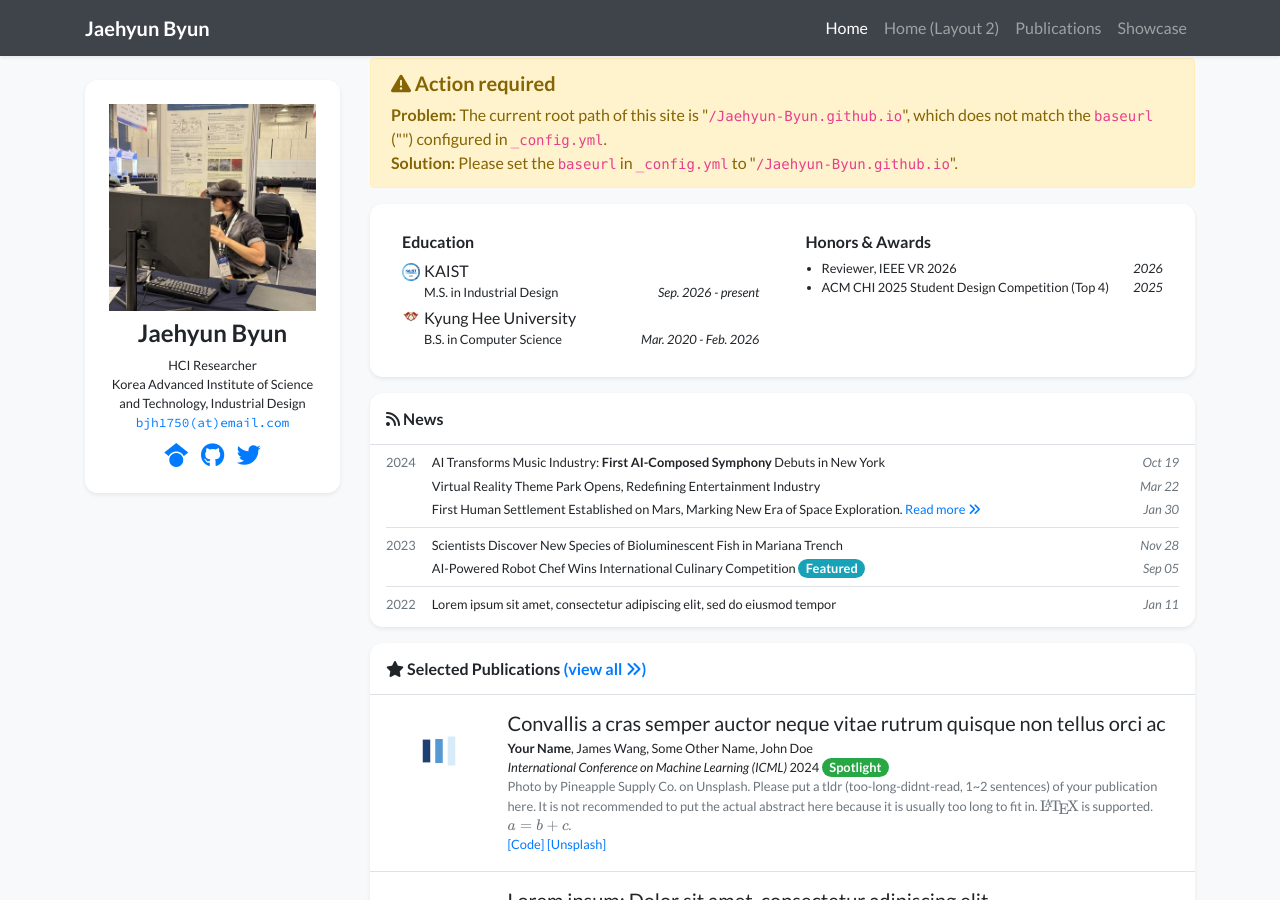
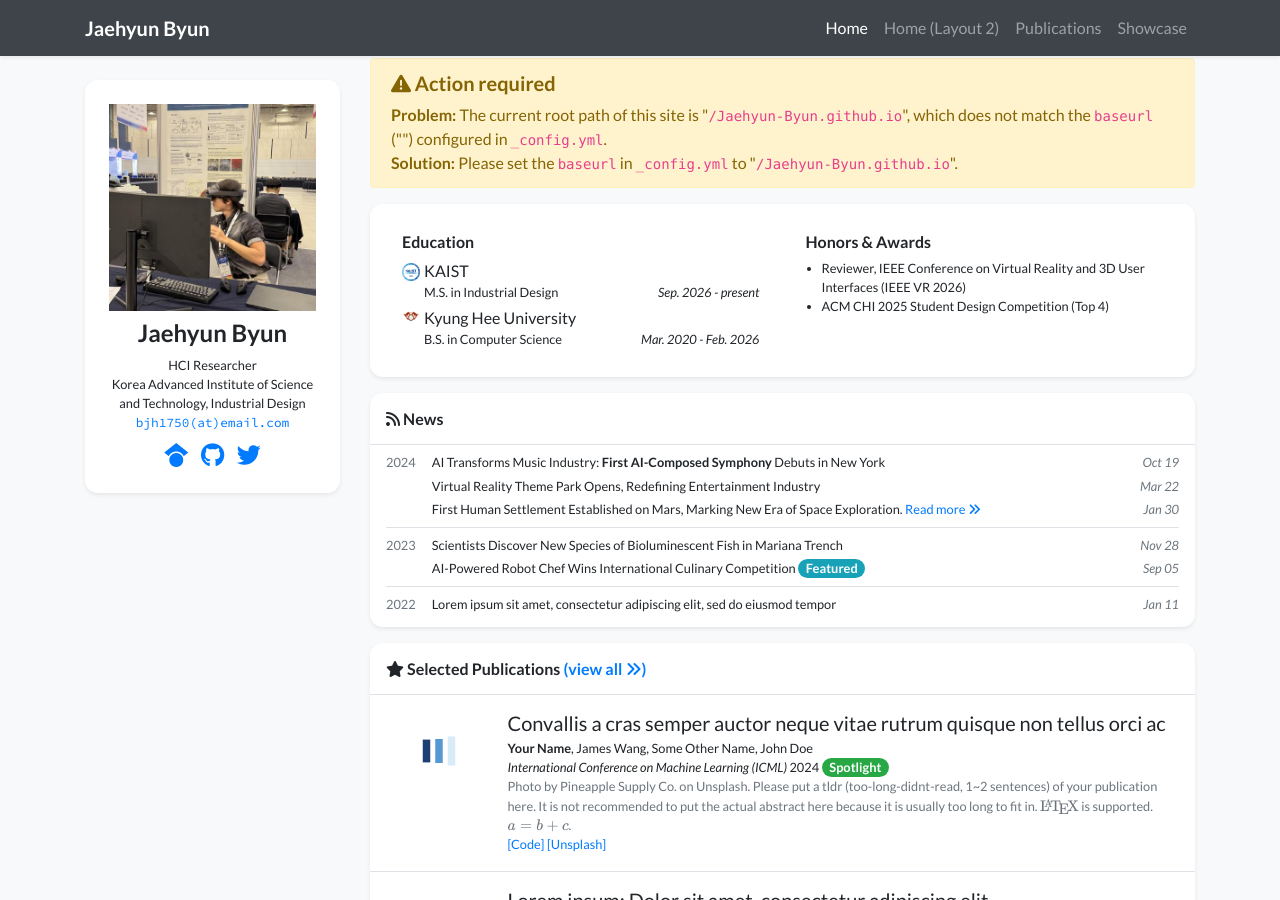
Before and after one commit to Jaehyun-Byun/Jaehyun-Byun.github.io, a Jekyll site: the page built from index.html, in a window 1280 px wide and 900 px high, scrolled down 328 px. Built offline with Jekyll 4.4.1, drawn with Linux system fonts in a browser that asks for light colours; nearby versions of some CDN libraries; a style sheet for code colours, icons or effects is not loaded.

Commit message:
Update profile.yml

```diff
--- a/_data/profile.yml
+++ b/_data/profile.yml
@@ -52,10 +52,8 @@ education:
 #   date: Sep. 2019 - Jul. 2021
 
 awards:
-- name: Reviewer, IEEE VR 2026
-  date: 2026
+- name: Reviewer, IEEE Conference on Virtual Reality and 3D User Interfaces (IEEE VR 2026)
 - name: ACM CHI 2025 Student Design Competition (Top 4)
-  date: 2025
 
 services:
 - name: Reviewer, ACM CHI 2026
```
